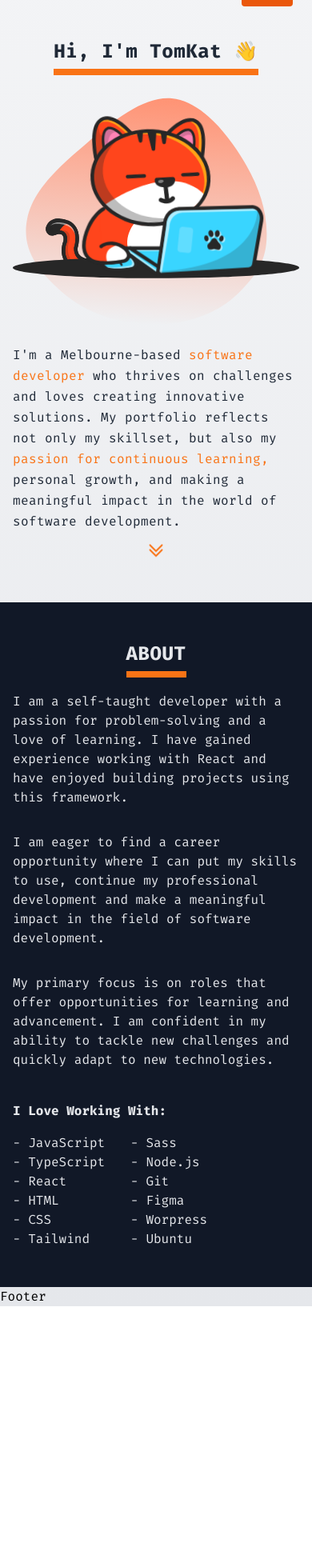
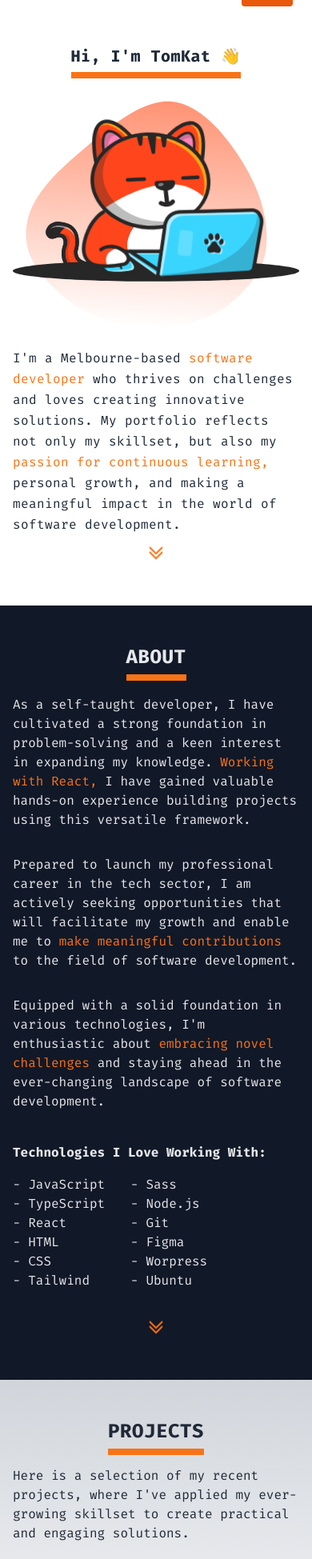
Before and after one commit to newportkat/developer-portfolio, a React (Vite) app: page / in a window 390 px wide. Shown: the part 48-1997 px from the top of the page at 80% size. Before the commit the page ends 1681 px from the top, so only its background shows below. Built offline with nearby package versions, Linux system fonts and the light colour scheme.

Commit message:
starting projects

```diff
--- a/index.html
+++ b/index.html
@@ -4,9 +4,17 @@
         <meta charset="UTF-8" />
         <link rel="icon" type="image/svg+xml" href="/vite.svg" />
         <meta name="viewport" content="width=device-width, initial-scale=1.0" />
-    <link rel="preconnect" href="https://fonts.googleapis.com">
-<link rel="preconnect" href="https://fonts.gstatic.com" crossorigin>
-<link href="https://fonts.googleapis.com/css2?family=Fira+Mono:wght@400;500;700&display=swap" rel="stylesheet">
+        <link rel="preconnect" href="https://fonts.googleapis.com" />
+        <link rel="preconnect" href="https://fonts.gstatic.com" crossorigin />
+        <link
+            href="https://fonts.googleapis.com/css2?family=Fira+Mono:wght@400;500;700&display=swap"
+            rel="stylesheet"
+        />
+        <style>
+            * {
+                scroll-behavior: smooth;
+            }
+        </style>
         <title>Tom Katilius</title>
     </head>
     <body>
--- a/src/App.jsx
+++ b/src/App.jsx
@@ -7,7 +7,10 @@ import Home from "./pages/Home"
 
 const Layout = () => {
     return (
-        <div className="bg-gradient-to-b from-gray-100 to-gray-200">
+        <div
+        className="bg-gradient-200"
+        // className="bg-gradient-to-b from-gray-100 to-gray-300"
+        >
             <Navbar />
             <Outlet />
             <Footer />
--- /dev/null
+++ b/src/assets/svgFunctions/Eye.jsx
@@ -0,0 +1,23 @@
+import React from "react"
+
+function Eye({ className }) {
+    return (
+        <svg
+            xmlns="http://www.w3.org/2000/svg"
+            width="100%"
+            height="100%"
+            fill="none"
+            viewBox="0 0 24 24"
+            className={className}
+        >
+            <path
+                fill="#000"
+                fillRule="evenodd"
+                d="M6.301 15.577C4.778 14.268 3.691 12.773 3.18 12c.51-.773 1.598-2.268 3.121-3.577C7.874 7.072 9.816 6 12 6c2.184 0 4.126 1.072 5.699 2.423 1.523 1.309 2.61 2.804 3.121 3.577-.51.773-1.598 2.268-3.121 3.577C16.126 16.928 14.184 18 12 18c-2.184 0-4.126-1.072-5.699-2.423zM12 4C9.148 4 6.757 5.395 4.998 6.906c-1.765 1.517-2.99 3.232-3.534 4.064a1.876 1.876 0 000 2.06c.544.832 1.769 2.547 3.534 4.064C6.758 18.605 9.148 20 12 20c2.852 0 5.243-1.395 7.002-2.906 1.765-1.517 2.99-3.232 3.534-4.064.411-.628.411-1.431 0-2.06-.544-.832-1.769-2.547-3.534-4.064C17.242 5.395 14.852 4 12 4zm-2 8a2 2 0 114 0 2 2 0 01-4 0zm2-4a4 4 0 100 8 4 4 0 000-8z"
+                clipRule="evenodd"
+            ></path>
+        </svg>
+    )
+}
+
+export default Eye
--- a/src/components/about/About.jsx
+++ b/src/components/about/About.jsx
@@ -1,8 +1,12 @@
 import React from "react"
+import Down from "../../assets/svgFunctions/Down"
 
 const About = () => {
     return (
-        <div className="bg-gray-900 p-4 text-gray-200 flex flex-col gap-10 py-12">
+        <div
+            className="flex min-h-screen flex-col justify-center gap-10 bg-gray-900 p-4 py-12 text-gray-200 sm:px-10 md:gap-20 md:px-24"
+            id="about"
+        >
             <div className="flex flex-col items-center gap-8">
                 <h2>
                     <span className="border-b-8 border-orange-500 pb-2 text-center text-2xl font-semibold tracking-wide">
@@ -10,24 +14,36 @@ const About = () => {
                     </span>
                 </h2>
                 <p>
-                    I am a self-taught developer with a passion for
-                    problem-solving and a love of learning. I have gained
-                    experience working with React and have enjoyed building
-                    projects using this framework.
+                    As a self-taught developer, I have cultivated a strong
+                    foundation in problem-solving and a keen interest in
+                    expanding my knowledge.{" "}
+                    <span className="text-orange-500">Working with React,</span>{" "}
+                    I have gained valuable hands-on experience building projects
+                    using this versatile framework.
                 </p>
                 <p>
-                    I am eager to find a career opportunity where I can put my
-                    skills to use, continue my professional development and make a
-                    meaningful impact in the field of software development.
+                    Prepared to launch my professional career in the tech
+                    sector, I am actively seeking opportunities that will
+                    facilitate my growth and enable me to{" "}
+                    <span className="text-orange-500">
+                        make meaningful contributions
+                    </span>{" "}
+                    to the field of software development.
                 </p>
                 <p>
-                    My primary focus is on roles that offer opportunities for
-                    learning and advancement. I am confident in my ability to
-                    tackle new challenges and quickly adapt to new technologies.
+                    Equipped with a solid foundation in various technologies,
+                    I'm enthusiastic about{" "}
+                    <span className="text-orange-500">
+                        embracing novel challenges
+                    </span>{" "}
+                    and staying ahead in the ever-changing landscape of software
+                    development.
                 </p>
             </div>
-            <div className="flex flex-col gap-4">
-                <h3 className="font-semibold">I Love Working With:</h3>
+            <div className="flex flex-col gap-4 md:items-center">
+                <h3 className="font-semibold">
+                    Technologies I Love Working With:
+                </h3>
                 <div className="flex gap-8">
                     <ul>
                         <li>- JavaScript</li>
@@ -47,6 +63,9 @@ const About = () => {
                     </ul>
                 </div>
             </div>
+            <a href="#projects" className="self-center">
+                <Down className="h-6 w-6 animate-bounce cursor-pointer stroke-orange-500 xl:h-12 xl:w-12" />
+            </a>
         </div>
     )
 }
--- a/src/components/hero/Hero.jsx
+++ b/src/components/hero/Hero.jsx
@@ -5,9 +5,9 @@ import CatMobile from "../../assets/svgFunctions/cat/CatMobile"
 
 const Hero = () => {
     return (
-        <div className="flex flex-col items-center sm:flex-row md:p-10 xl:gap-8 mb-8">
-            <div className="flex flex-col gap-4 p-4 leading-relaxed text-gray-800 sm:w-1/2 xl:gap-10 lg:p-10">
-                <h1 className="mb-4 text-center text-2xl text-gray-800 xl:text-4xl sm:text-left">
+        <div className="mb-8 flex flex-col items-center sm:flex-row md:p-10 xl:gap-8 mt-2 sm:p-4">
+            <div className="flex flex-col gap-4 p-4 leading-relaxed text-gray-800 sm:w-1/2 lg:p-10 xl:gap-10">
+                <h1 className="mb-4 text-center text-xl text-gray-800 sm:text-left xl:text-4xl">
                     <span className="border-b-8 border-orange-500 pb-2 font-semibold tracking-wide">
                         Hi, I'm TomKat 👋
                     </span>
@@ -25,9 +25,11 @@ const Hero = () => {
                     personal growth, and making a meaningful impact in the world
                     of software development.
                 </p>
-                <Down className="h-6 w-6 animate-bounce self-center stroke-orange-500 xl:h-12 xl:w-12 cursor-pointer" />
+                <a href="#about" className="self-center">
+                    <Down className="h-6 w-6 animate-bounce cursor-pointer stroke-orange-500 xl:h-12 xl:w-12" />
+                </a>
             </div>
-            <Cat className="hidden sm:block sm:w-1/2 lg:p-12"/>
+            <Cat className="hidden sm:block sm:w-1/2 lg:p-12" />
         </div>
     )
 }
--- a/src/components/navbar/Navbar.jsx
+++ b/src/components/navbar/Navbar.jsx
@@ -2,7 +2,7 @@ import React from "react"
 
 const Navbar = () => {
     return (
-        <nav>
+        <nav className="sm:shadow-2xl">
             <ul className="flex items-center justify-between p-6 font-semibold text-gray-800 sm:justify-center sm:gap-28 sm:p-8">
                 <a
                     className="mr-auto hidden text-2xl lg:block xl:ml-[5%]"
@@ -10,13 +10,13 @@ const Navbar = () => {
                 >
                     <li>TOM KATILIUS</li>
                 </a>
-                <a className="group relative cursor-pointer" href="">
+                <a className="group relative cursor-pointer" href="#about">
                     <li>
                         ABOUT
                         <span className="absolute -bottom-1 left-0 h-1 w-0 bg-orange-500 transition-all group-hover:w-full"></span>
                     </li>
                 </a>
-                <a className="group relative cursor-pointer" href="">
+                <a className="group relative cursor-pointer" href="#projects">
                     <li>
                         PROJECTS
                         <span className="absolute -bottom-1 left-0 h-1 w-0 bg-orange-500 transition-all group-hover:w-full"></span>
--- a/src/components/projects/Projects.jsx
+++ b/src/components/projects/Projects.jsx
@@ -1,7 +1,40 @@
 import React from "react"
 
 const Projects = () => {
-    return <div>Projects</div>
+    return (
+        <div
+            className="flex flex-col gap-10 bg-gradient-to-b from-gray-300 to-gray-100 p-4 py-12 text-gray-800 sm:px-10 md:px-24"
+            id="projects"
+        >
+            <div className="flex flex-col items-center gap-8">
+                <div className="flex flex-col gap-5">
+                    <h2 className="mb-2 text-center">
+                        <span className="border-b-8 border-orange-500 pb-2 text-center text-2xl font-semibold tracking-wide">
+                            PROJECTS
+                        </span>
+                    </h2>
+                    <p>
+                        Here is a selection of my recent projects, where I've
+                        applied my ever-growing skillset to create practical and
+                        engaging solutions.
+                    </p>
+                </div>
+                <div>
+                    <div>
+                        <h3 className="text-lg font-bold underline">
+                            TWEETOCRACY
+                        </h3>
+                        <img src="" alt="" />
+                        <div>
+                            <a href="">GITHUB REPO</a>
+                            <a href="">LIVE DEMO</a>
+                        </div>
+                        <p>Description</p>
+                    </div>
+                </div>
+            </div>
+        </div>
+    )
 }
 
 export default Projects
--- a/src/pages/Home.jsx
+++ b/src/pages/Home.jsx
@@ -1,12 +1,14 @@
 import React from "react"
 import About from "../components/about/About"
 import Hero from "../components/hero/Hero"
+import Projects from "../components/projects/Projects"
 
 const Home = () => {
     return (
         <div>
             <Hero />
             <About />
+            <Projects />
         </div>
     )
 }
```
Also changed, not shown: src/assets/svgFunctions/GitHub.jsx (added, +23 -0 lines). Lines whose indentation alone changed are shown as unchanged.
